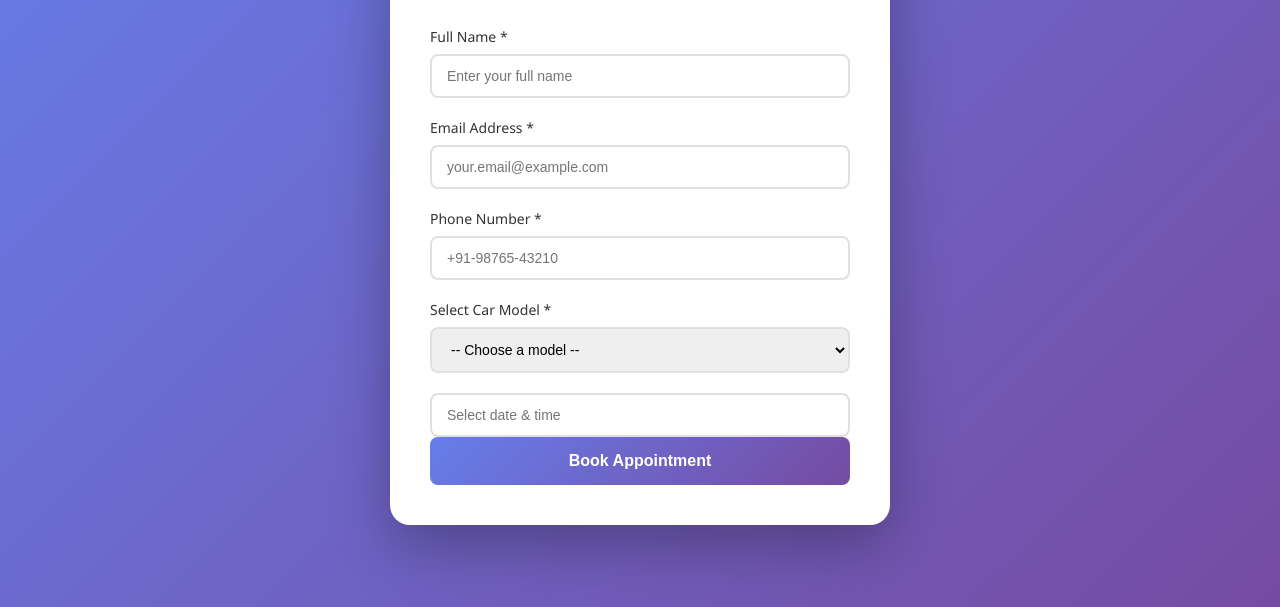
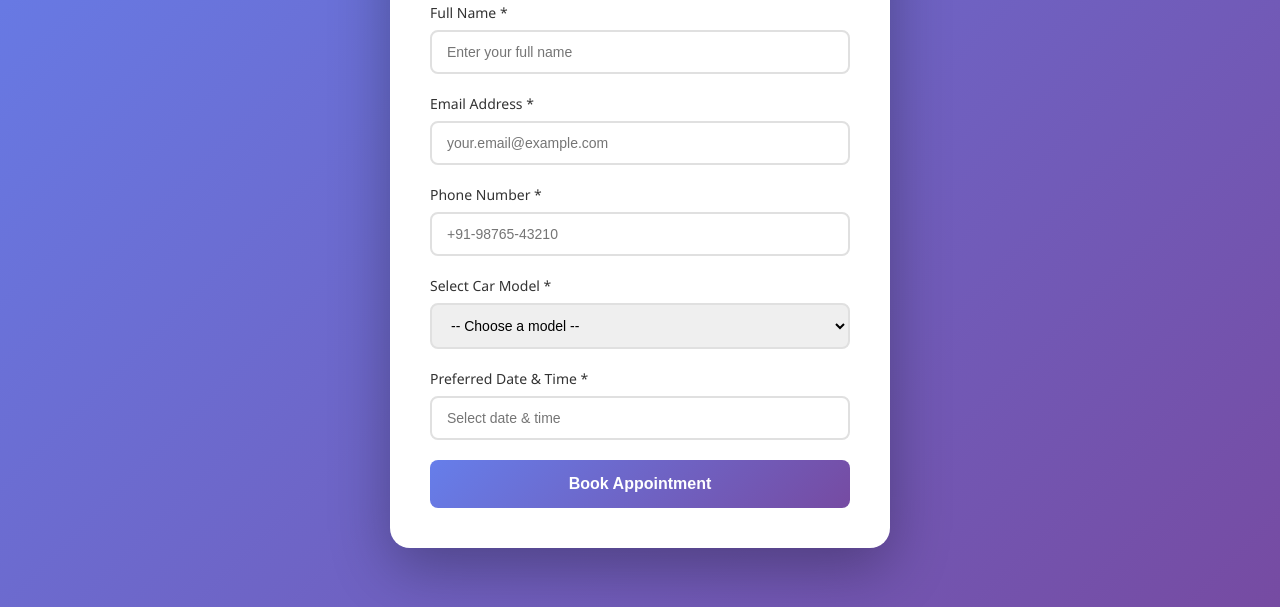
Before and after one commit to 1rishu0/LeadAutomationSystem, a plain HTML site: page docs/booking_form.html in a window 1280 px wide. Shown: the part 193-800 px from the top of the page. Drawn offline with nearby package versions, Linux system fonts and the light colour scheme.

Commit message:
Update booking_form.html

```diff
--- a/docs/booking_form.html
+++ b/docs/booking_form.html
@@ -144,10 +144,9 @@
                 </select>
             </div>
 
-            <!-- <div class="form-group">
+            <div class="form-group">
                 <label for="appointment">Preferred Date & Time *</label>
-                <input type="datetime-local" id="appointment" required>
-            </div> -->
+                <!-- <input type="datetime-local" id="appointment" required> -->
                 <link rel="stylesheet" href="https://cdn.jsdelivr.net/npm/flatpickr/dist/flatpickr.min.css">
                 <script src="https://cdn.jsdelivr.net/npm/flatpickr"></script>
 
@@ -160,7 +159,7 @@
                         minDate: "today"
                     });
                 </script>
-
+            </div>
 
             <button type="submit" id="submitBtn">
                 Book Appointment
```
Lines whose indentation alone changed are shown as unchanged.
